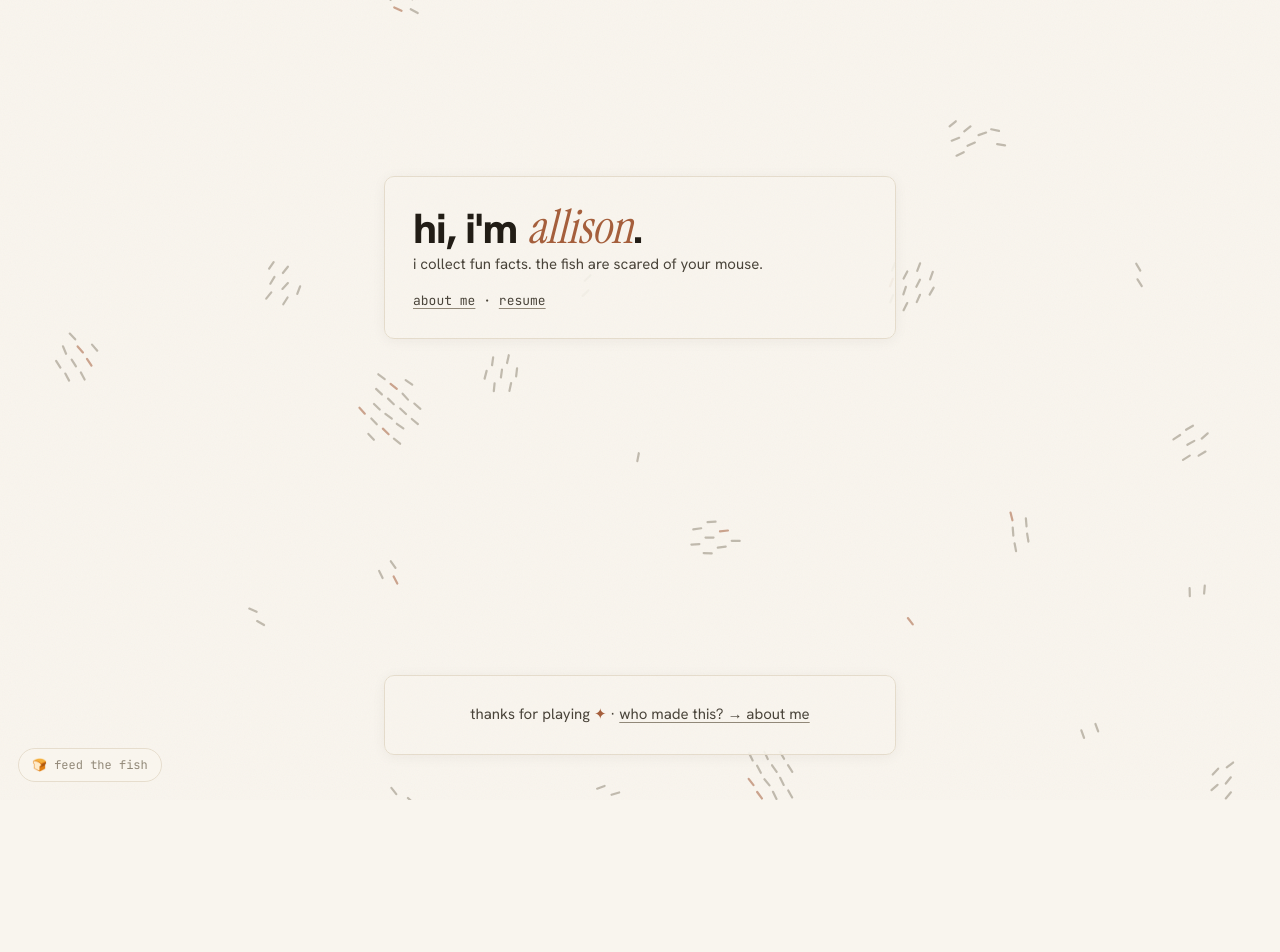
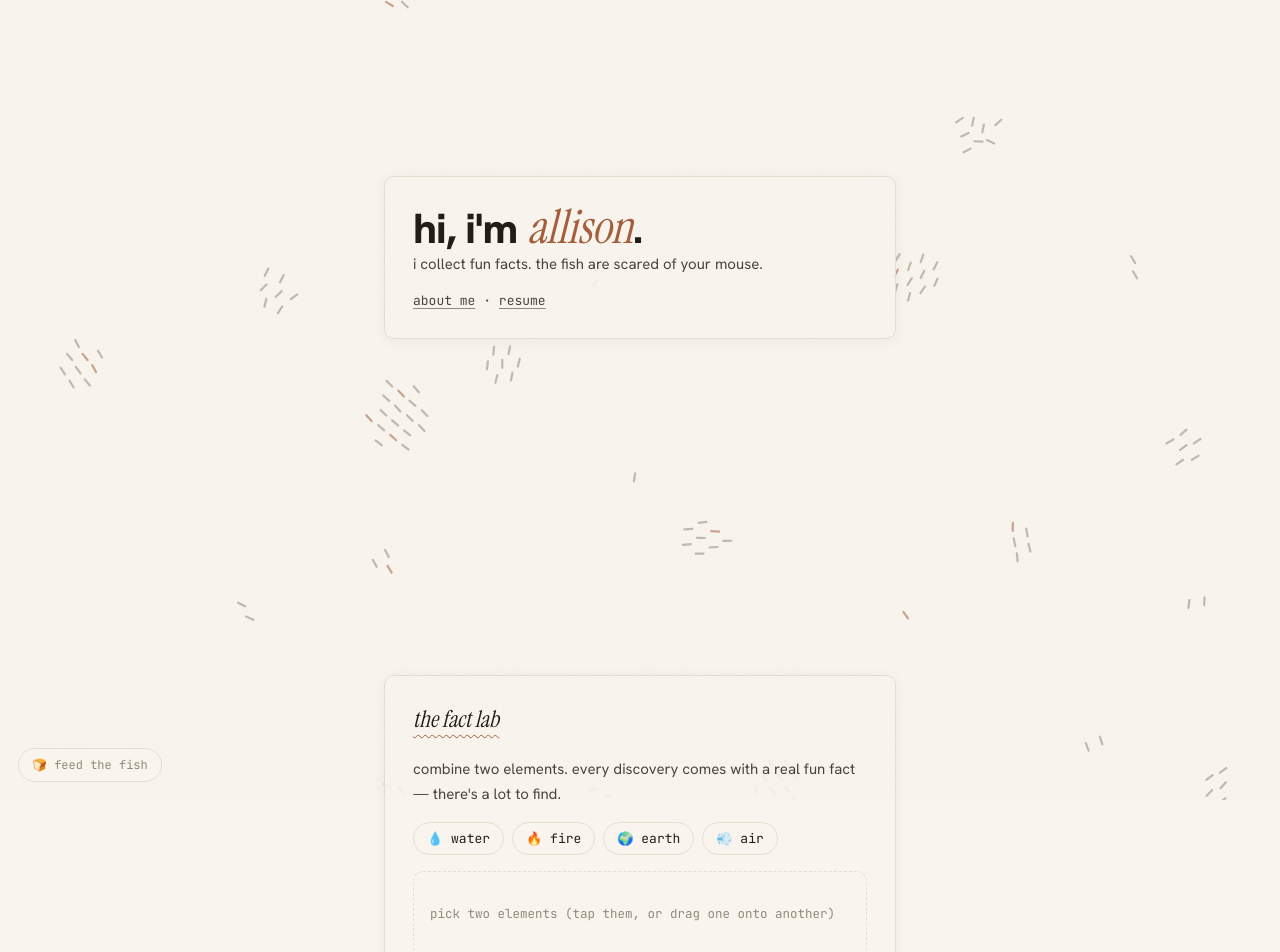
Before and after one commit to allison-stack/personal-portfolio, a Next.js app: page / in a window 1280 px wide. Shown: the top 952 px of the page. Built offline with nearby package versions, Linux system fonts and the light colour scheme.

Commit message:
feat(playground): fact combiner UI with localStorage persistence

```diff
--- /dev/null
+++ b/app/components/Combiner.jsx
@@ -0,0 +1,146 @@
+"use client";
+
+import { useEffect, useRef, useState } from "react";
+
+const SEED_ELEMENTS = [
+  { name: "water", emoji: "💧" },
+  { name: "fire", emoji: "🔥" },
+  { name: "earth", emoji: "🌍" },
+  { name: "air", emoji: "💨" },
+];
+const STORE_KEY = "playground-elements-v1";
+
+export function Combiner() {
+  const [elements, setElements] = useState(SEED_ELEMENTS);
+  const [selected, setSelected] = useState([]); // element names, max 2
+  const [busy, setBusy] = useState(false);
+  const [last, setLast] = useState(null); // {a, b, combo|null, isNew, cooldown}
+  const dragFrom = useRef(null);
+
+  useEffect(() => {
+    try {
+      const saved = JSON.parse(localStorage.getItem(STORE_KEY) ?? "null");
+      if (Array.isArray(saved) && saved.length >= SEED_ELEMENTS.length) {
+        setElements(saved);
+      }
+    } catch {
+      /* corrupted storage — fall back to seeds */
+    }
+  }, []);
+
+  useEffect(() => {
+    try {
+      localStorage.setItem(STORE_KEY, JSON.stringify(elements));
+    } catch {
+      /* storage full/blocked — discoveries just won't persist */
+    }
+  }, [elements]);
+
+  async function combine(aName, bName) {
+    const a = elements.find((e) => e.name === aName);
+    const b = elements.find((e) => e.name === bName);
+    if (!a || !b || busy) return;
+    setBusy(true);
+    setLast(null);
+    let next = null;
+    try {
+      const res = await fetch("/api/combine", {
+        method: "POST",
+        headers: { "content-type": "application/json" },
+        body: JSON.stringify({ a: a.name, b: b.name }),
+      });
+      const data = await res.json().catch(() => null);
+      const combo = data?.combo ?? null;
+      if (combo) {
+        const isNew = !elements.some((e) => e.name === combo.result);
+        if (isNew) {
+          setElements((prev) => [...prev, { name: combo.result, emoji: combo.emoji }]);
+        }
+        next = { a, b, combo, isNew };
+      } else {
+        next = { a, b, combo: null, cooldown: res.status === 429 };
+      }
+    } catch {
+      next = { a, b, combo: null };
+    }
+    setLast(next);
+    setSelected([]);
+    setBusy(false);
+  }
+
+  function tapChip(name) {
+    if (busy) return;
+    setSelected((prev) => {
+      if (prev.includes(name)) return prev.filter((n) => n !== name);
+      const next = [...prev, name];
+      if (next.length === 2) {
+        combine(next[0], next[1]);
+        return next;
+      }
+      return next;
+    });
+  }
+
+  return (
+    <div className="cmb">
+      <div className="cmb-tray" role="list">
+        {elements.map((el) => (
+          <button
+            key={el.name}
+            type="button"
+            role="listitem"
+            className={
+              "cmb-chip" +
+              (selected.includes(el.name) ? " is-selected" : "") +
+              (last?.isNew && last.combo?.result === el.name ? " is-new" : "")
+            }
+            disabled={busy}
+            draggable={!busy}
+            onClick={() => tapChip(el.name)}
+            onDragStart={() => { dragFrom.current = el.name; }}
+            onDragOver={(e) => e.preventDefault()}
+            onDrop={(e) => {
+              e.preventDefault();
+              const from = dragFrom.current;
+              dragFrom.current = null;
+              if (from && from !== el.name) combine(from, el.name);
+            }}
+          >
+            <span aria-hidden="true">{el.emoji}</span> {el.name}
+          </button>
+        ))}
+      </div>
+
+      <div className="cmb-stage" aria-live="polite">
+        {busy && <p className="cmb-hint">combining…</p>}
+        {!busy && !last && (
+          <p className="cmb-hint">
+            pick two elements (tap them, or drag one onto another)
+          </p>
+        )}
+        {!busy && last && !last.combo && (
+          <p className="cmb-hint">
+            {last.cooldown
+              ? "the lab needs a breather — try again in a minute"
+              : "hmm, nothing happened"}
+          </p>
+        )}
+        {!busy && last?.combo && (
+          <div className="cmb-result">
+            <p className="cmb-eq">
+              {last.a.emoji} {last.a.name} + {last.b.emoji} {last.b.name} ={" "}
+              <b>
+                {last.combo.emoji} {last.combo.result}
+              </b>
+              {last.isNew && <span className="cmb-new"> new!</span>}
+            </p>
+            <p className="cmb-fact">
+              <span className="cmb-fact-label">fun fact</span>
+              {last.combo.fact}
+            </p>
+          </div>
+        )}
+      </div>
+    </div>
+  );
+}
--- a/app/globals.css
+++ b/app/globals.css
@@ -553,3 +553,93 @@ a:focus-visible {
   color: var(--accent);
   border-color: var(--accent);
 }
+
+/* ---------- fact combiner ---------- */
+.cmb {
+  margin-top: 14px;
+}
+.cmb-tray {
+  display: flex;
+  flex-wrap: wrap;
+  gap: 8px;
+}
+.cmb-chip {
+  font-family: var(--f-mono);
+  font-size: 13px;
+  color: var(--ink);
+  background: var(--bg);
+  border: 1.5px solid var(--line);
+  border-radius: 999px;
+  padding: 6px 13px;
+  cursor: pointer;
+  transition: border-color 0.15s ease, transform 0.15s ease;
+}
+.cmb-chip:hover {
+  border-color: var(--accent);
+}
+.cmb-chip.is-selected {
+  border-color: var(--accent);
+  color: var(--accent);
+  transform: scale(1.05);
+}
+.cmb-chip.is-new {
+  animation: cmb-pop 0.45s ease;
+  border-color: var(--accent);
+}
+.cmb-chip:disabled {
+  opacity: 0.55;
+  cursor: wait;
+}
+@keyframes cmb-pop {
+  0% { transform: scale(0.6); }
+  60% { transform: scale(1.15); }
+  100% { transform: scale(1); }
+}
+@media (prefers-reduced-motion: reduce) {
+  .cmb-chip.is-new { animation: none; }
+  .cmb-chip.is-selected { transform: none; }
+}
+.cmb-stage {
+  margin-top: 16px;
+  min-height: 86px;
+  border: 1.5px dashed var(--line);
+  border-radius: 10px;
+  padding: 14px 16px;
+  display: flex;
+  flex-direction: column;
+  justify-content: center;
+}
+.cmb-hint {
+  font-family: var(--f-mono);
+  font-size: 12.5px;
+  color: var(--muted);
+  margin: 0;
+}
+.cmb-eq {
+  font-family: var(--f-mono);
+  font-size: 14px;
+  margin: 0 0 8px;
+}
+.cmb-new {
+  color: var(--accent);
+  font-weight: 700;
+}
+.cmb-fact {
+  font-size: 14px;
+  color: var(--body);
+  margin: 0;
+  line-height: 1.55;
+}
+.cmb-fact-label {
+  display: inline-block;
+  font-family: var(--f-mono);
+  font-size: 10.5px;
+  letter-spacing: 0.08em;
+  text-transform: uppercase;
+  color: var(--accent);
+  border: 1px solid var(--accent);
+  border-radius: 4px;
+  padding: 1px 6px;
+  margin-right: 8px;
+  vertical-align: 1px;
+}
--- a/app/page.js
+++ b/app/page.js
@@ -1,5 +1,6 @@
 import Link from "next/link";
 import { FishCanvas } from "./components/FishCanvas";
+import { Combiner } from "./components/Combiner";
 
 export default function Home() {
   return (
@@ -21,7 +22,14 @@ export default function Home() {
             </p>
           </section>
 
-          {/* combiner section arrives in Task 7 */}
+          <section className="pg-card">
+            <h2 className="sh">the fact lab</h2>
+            <p className="p">
+              combine two elements. every discovery comes with a real fun fact
+              — there&apos;s a lot to find.
+            </p>
+            <Combiner />
+          </section>
 
           <footer className="pg-card pg-foot">
             <p className="p">
```
